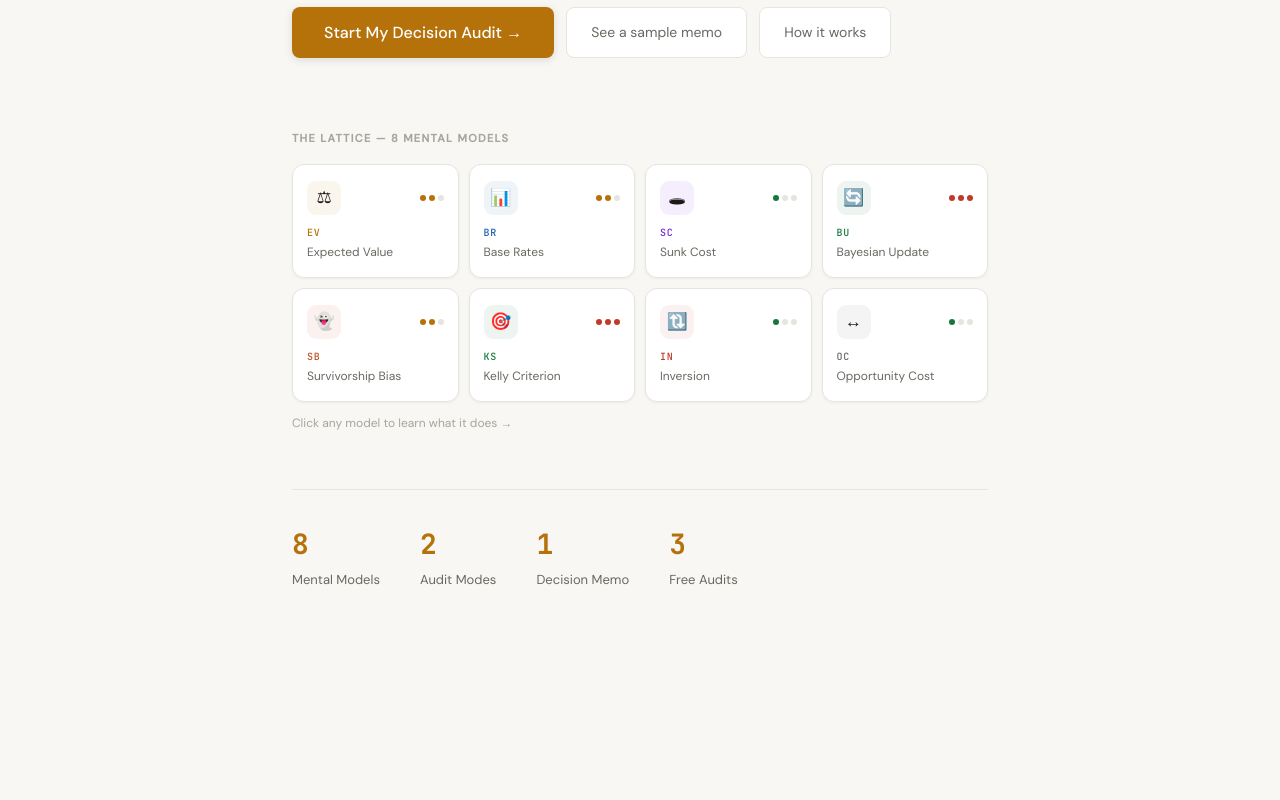
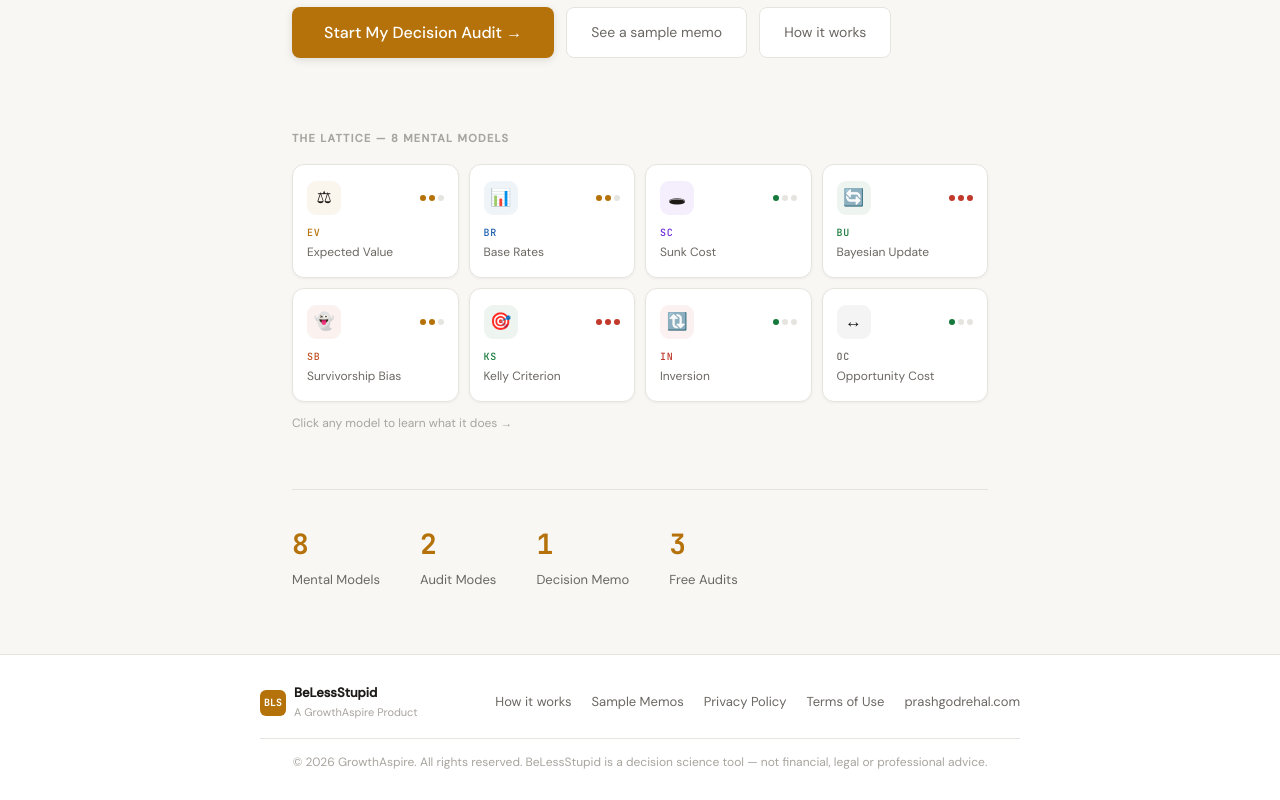
Before and after one commit to prashgodrehal-beep/BeLessStupid, a Next.js app: page / in a window 1280 px wide. Shown: the part 529-1329 px from the top of the page. Before the commit the page ends 1183 px from the top, so only its background shows below. Built offline with nearby package versions, Linux system fonts and the light colour scheme; no server answers.

Commit message:
footer changes added

```diff
--- /dev/null
+++ b/components/Footer.tsx
@@ -0,0 +1,65 @@
+// components/Footer.tsx
+"use client";
+
+import { useRouter } from "next/navigation";
+
+const C = {
+  bg: "#F8F7F4", surface: "#FFFFFF", border: "#E6E4DF",
+  text: "#1C1917", textMuted: "#6B6762", textDim: "#A8A49E",
+  amber: "#B5720A", amberBg: "#FEF3E2", amberBorder: "#F5C97A",
+};
+
+export default function Footer() {
+  const router = useRouter();
+  return (
+    <footer style={{
+      background: C.surface, borderTop: `1px solid ${C.border}`,
+      padding: "28px 32px",
+    }}>
+      <div style={{
+        maxWidth: 760, margin: "0 auto",
+        display: "flex", alignItems: "center",
+        justifyContent: "space-between", flexWrap: "wrap" as const, gap: 16,
+      }}>
+        {/* Brand */}
+        <div style={{ display: "flex", alignItems: "center", gap: 8 }}>
+          <div style={{
+            width: 26, height: 26, borderRadius: 6, background: C.amber,
+            display: "flex", alignItems: "center", justifyContent: "center",
+            color: "#fff", fontFamily: "var(--font-jetbrains)", fontWeight: 700, fontSize: 10,
+          }}>BLS</div>
+          <div>
+            <div style={{ fontSize: 13, fontWeight: 600, color: C.text }}>BeLessStupid</div>
+            <div style={{ fontSize: 11, color: C.textDim }}>A GrowthAspire Product</div>
+          </div>
+        </div>
+
+        {/* Links */}
+        <div style={{ display: "flex", gap: 20, flexWrap: "wrap" as const, alignItems: "center" }}>
+          {[
+            { label: "How it works",    action: () => router.push("/learn") },
+            { label: "Sample Memos",    action: () => router.push("/sample") },
+            { label: "Privacy Policy",  action: () => router.push("/privacy") },
+            { label: "Terms of Use",    action: () => router.push("/terms") },
+            { label: "prashgodrehal.com", action: () => window.open("https://prashgodrehal.com", "_blank") },
+          ].map(l => (
+            <button key={l.label} onClick={l.action} style={{
+              background: "none", border: "none", cursor: "pointer",
+              fontSize: 13, color: C.textMuted, fontFamily: "var(--font-dm-sans)",
+              padding: 0, textDecoration: "none",
+              transition: "color .15s",
+            }}
+            onMouseEnter={e => (e.currentTarget.style.color = C.amber)}
+            onMouseLeave={e => (e.currentTarget.style.color = C.textMuted)}
+            >{l.label}</button>
+          ))}
+        </div>
+
+        {/* Copyright */}
+        <div style={{ fontSize: 12, color: C.textDim, width: "100%", textAlign: "center" as const, paddingTop: 14, borderTop: `1px solid ${C.border}` }}>
+          © {new Date().getFullYear()} GrowthAspire. All rights reserved. BeLessStupid is a decision science tool — not financial, legal or professional advice.
+        </div>
+      </div>
+    </footer>
+  );
+}
--- a/components/LandingPage.tsx
+++ b/components/LandingPage.tsx
@@ -2,6 +2,7 @@
 // components/LandingPage.tsx
 
 import { useRouter } from "next/navigation";
+import Footer from "@/components/Footer";
 import { MODELS, COMPLEXITY_META } from "@/lib/config";
 
 export default function LandingPage() {
@@ -157,6 +158,7 @@ export default function LandingPage() {
           ))}
         </div>
       </div>
+      <Footer />
     </div>
   );
 }
--- a/components/LearnPage.tsx
+++ b/components/LearnPage.tsx
@@ -3,6 +3,7 @@
 
 import { useState } from "react";
 import { useRouter } from "next/navigation";
+import Footer from "@/components/Footer";
 
 const C = {
   bg: "#F8F7F4", surface: "#FFFFFF", surfaceHigh: "#F1F0EC",
@@ -400,6 +401,7 @@ export default function LearnPage() {
           </div>
         </div>
       </div>
+      <Footer />
     </div>
   );
 }
--- a/components/SampleMemo.tsx
+++ b/components/SampleMemo.tsx
@@ -2,6 +2,7 @@
 // components/SampleMemo.tsx
 
 import { useState } from "react";
+import Footer from "@/components/Footer";
 import { useRouter } from "next/navigation";
 
 const C = {
@@ -451,6 +452,7 @@ export default function SampleMemo() {
           </div>
         </div>
       </div>
+      <Footer />
     </div>
   );
 }
```
Also changed, not shown: 1 other file (tests, documents, lock files or other folders).
